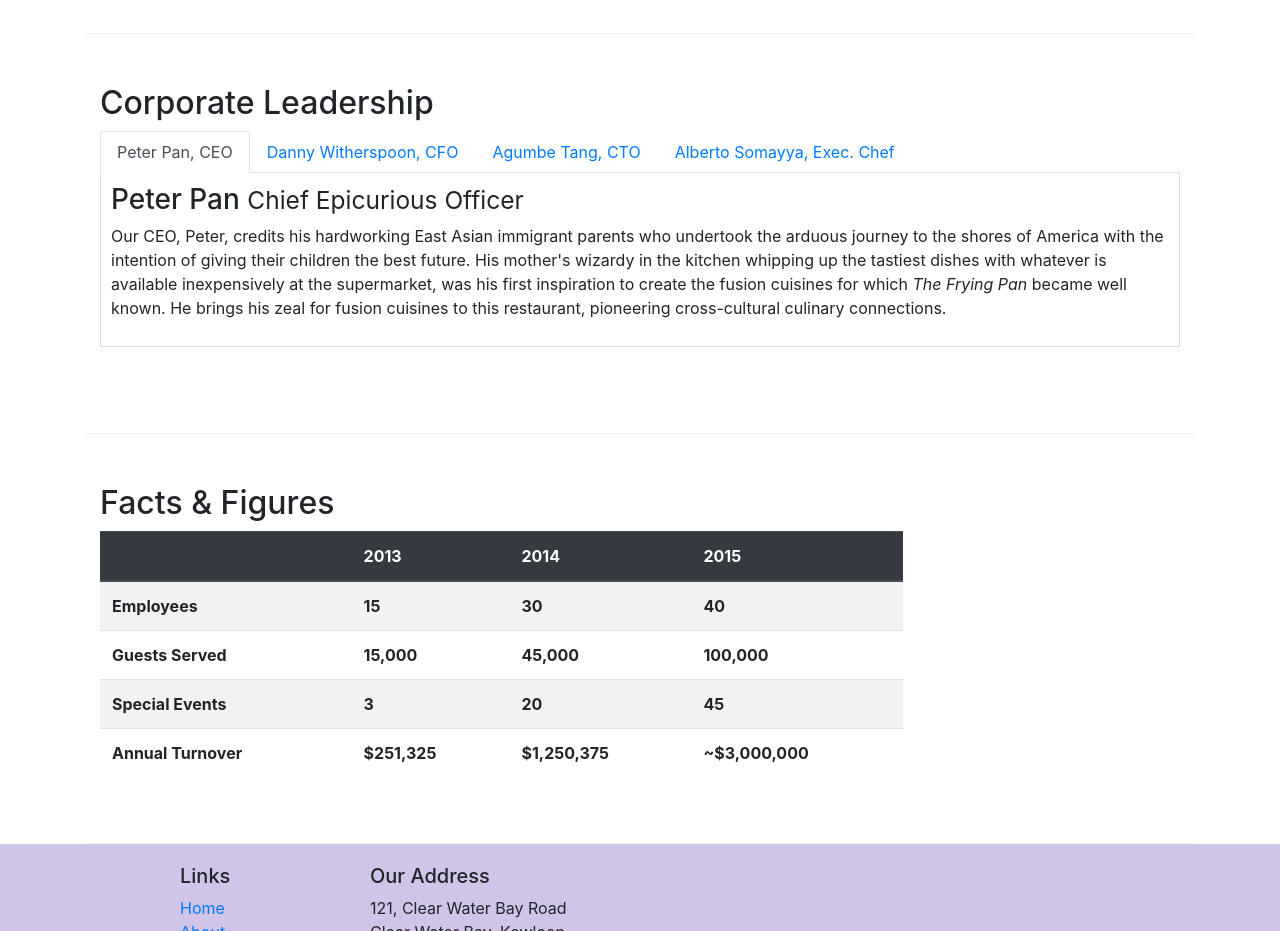
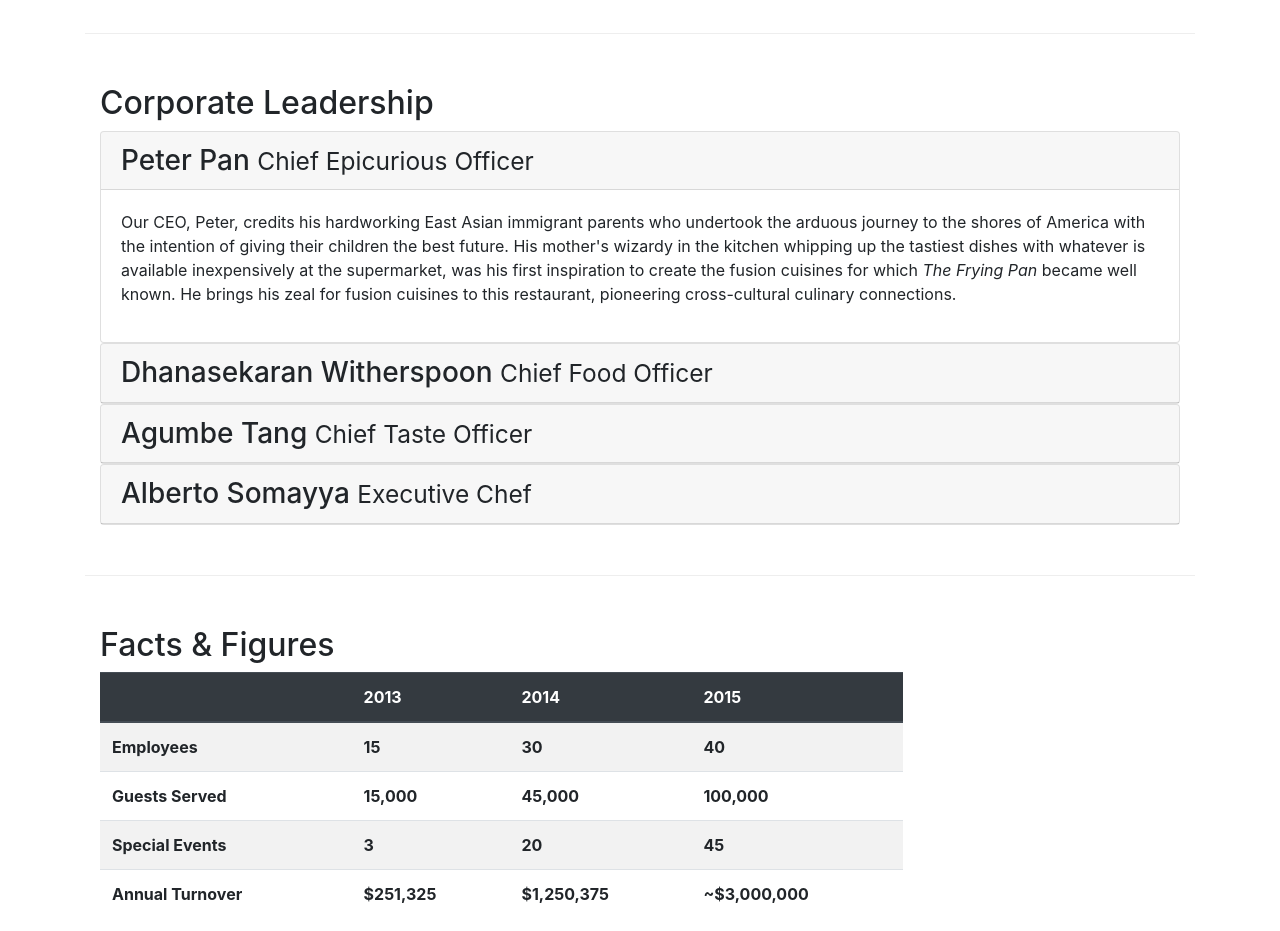
Before and after one commit to phatsumo/bootstrap4, a plain HTML site: page aboutus.html in a window 1280 px wide. Shown: the part 940-1871 px from the top of the page. Drawn offline with nearby package versions, Linux system fonts and the light colour scheme.

Commit message:
Accordion

```diff
--- a/aboutus.html
+++ b/aboutus.html
@@ -101,64 +101,80 @@
             <div class="col">
                 <h2>Corporate Leadership</h2>
 
-                <ul class="nav nav-tabs">
-                    <li class="nav-item">
-                        <a class="nav-link active" href="#peter" role="tab" data-toggle="tab">Peter Pan, CEO</a>
-                    </li>
-                    <li class="nav-item">
-                        <a class="nav-link" href="#danny" role="tab" data-toggle="tab">Danny Witherspoon, CFO</a>
-                    </li>
-                    <li class="nav-item">
-                        <a class="nav-link" href="#agumbe" role="tab" data-toggle="tab">Agumbe Tang, CTO</a>
-                    </li>
-                    <li class="nav-item">
-                        <a class="nav-link" href="#alberto" role="tab" data-toggle="tab">Alberto Somayya, Exec. Chef</a>
-                    </li>
-                </ul>
-                <div class="tab-content">
-                    <div role="tabpanel" class="tab-pane fade show active" id="peter">
-                        <h3>Peter Pan <small>Chief Epicurious Officer</small></h3>
+                <div id="accordion">
+                    <div class="card">
+                        <div class="card-header" role="tab" id="peterhead">
+                            <h3 class="mb-0">
+                                <a data-toggle="collapse" data-target="#peter">
+                                    Peter Pan <small>Chief Epicurious Officer</small>
+                                </a>
+                            </h3>
+                        </div>
+                        <div class="collapse show" id="peter" data-parent="#accordion">
+                            <div class="card-body">
                                 <p class="d-none d-sm-block">Our CEO, Peter, credits his hardworking East Asian immigrant parents who
-                            undertook
-                            the
-                            arduous journey to the shores of America with the intention of giving their children
+                                    undertook the arduous journey to the shores of America with the intention of giving their children
                                     the best future. His mother's wizardy in the kitchen whipping up the tastiest dishes
                                     with whatever is available inexpensively at the supermarket, was his first inspiration
                                     to create the fusion cuisines for which <em>The Frying Pan</em> became well known.
                                     He brings his zeal for fusion cuisines to this restaurant, pioneering cross-cultural
                                     culinary connections.</p>
                             </div>
-
-                    <div role="tabpanel" class="tab-pane fade" id="danny">
-                        <h3>Dhanasekaran Witherspoon <small>Chief Food Officer</small></h3>
-
+                        </div>
+                    </div>
+                    <div class="card">
+                        <div class="card-header" role="tab" id="dannyhead">
+                            <h3 class="mb-0">
+                                <a data-toggle="collapse" data-target="#danny">
+                                    Dhanasekaran Witherspoon <small>Chief Food Officer</small>
+                                </a>
+                            </h3>
+                        </div>
+                        <div class="collapse" id="danny" data-parent="#accordion">
+                            <div class="card-body">
                                 <p class="d-none d-sm-block">Our CFO, Danny, as he is affectionately referred to by his colleagues,
-                            comes from a
-                            long
-                            established family tradition in farming and produce. His experiences growing up on a farm
+                                    comes from a long established family tradition in farming and produce. His experiences growing up on a farm
                                     in the Australian outback gave him great appreciation for varieties of food sources. As
                                     he puts it in his own words, <em>Everything that runs, wins, and everything that stays,
                                         pays!</em></p>
                             </div>
+                        </div>
+                    </div>
 
-                    <div role="tabpanel" class="tab-pane fade" id="agumbe">
-                        <h3>Agumbe Tang <small>Chief Taste Officer</small></h3>
+                    <div class="card">
+                        <div class="card-header" role="tab" id="agumbehead">
+                            <h3 class="mb-0">
+                                <a data-toggle="collapse" data-target="#agumbe">
+                                    Agumbe Tang <small>Chief Taste Officer</small>
+                                </a>
+                            </h3>
+                        </div>
+                        <div class="collapse" id="agumbe" data-parent="#accordion">
+                            <div class="card-body">
                                 <p class="d-none d-sm-block">Blessed with the most discerning gustatory sense, Agumbe, our CTO,
-                            personally
-                            ensures
-                            that every dish that we serve meets his exacting tastes. Our chefs dread the tongue
+                                    personally ensures that every dish that we serve meets his exacting tastes. Our chefs dread the tongue
                                     lashing that ensues if their dish does not meet his exacting standards. He lives by
                                     his motto, <em>You click only if you survive my lick.</em></p>
                             </div>
+                        </div>
+                    </div>
 
-                    <div role="tabpanel" class="tab-pane fade" id="alberto">
-                        <h3>Alberto Somayya <small>Executive Chef</small></h3>
+                    <div class="card">
+                        <div class="card-header" role="tab" id="albertohead">
+                            <h3 class="mb-0">
+                                <a data-toggle="collapse" data-target="#albertohead">
+                                    Alberto Somayya <small>Executive Chef</small>
+                                </a>
+                            </h3>
+                        </div>
+                        <div class="collapse" id="albertohead" data-parent="#accordion">
+                            <div class="card-body">
                                 <p class="d-none d-sm-block">Award winning three-star Michelin chef with wide International experience
-                            having
-                            worked
-                            closely with whos-who in the culinary world, he specializes in creating mouthwatering
+                                    having worked closely with whos-who in the culinary world, he specializes in creating mouthwatering
                                     Indo-Italian fusion experiences. He says, <em>Put together the cuisines from the two
                                         craziest cultures, and you get a winning hit! Amma Mia!</em></p>
+                            </div>
+                        </div>
                     </div>
                 </div>
             </div>
```
Lines whose indentation alone changed are shown as unchanged.
